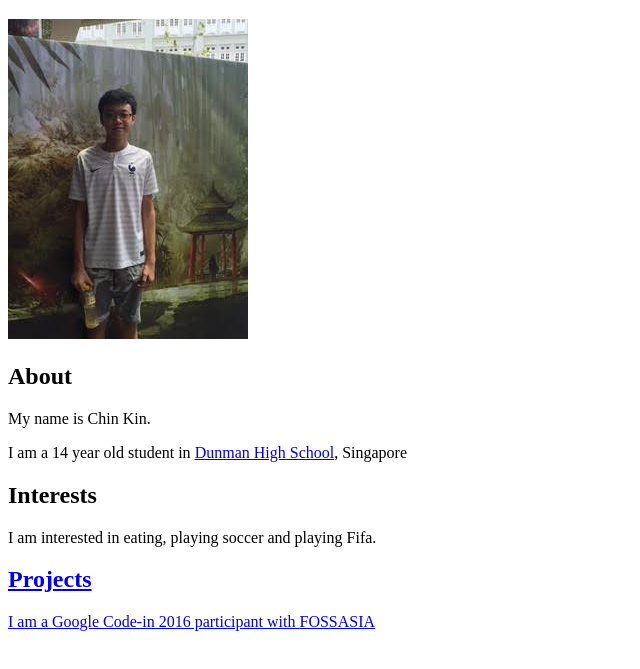
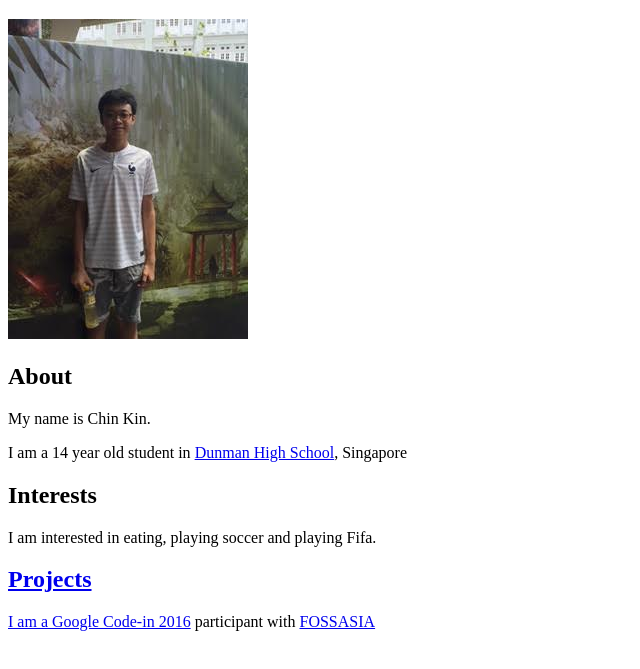
Before and after one commit to 25y2hkinchin/25y2hkinchin.github.io, a plain HTML site: page index.html in a window 1280 px wide. Shown: the part 61-730 px from the top of the page, without its empty margins (0-640 px from the left). Drawn offline with Linux system fonts and the light colour scheme.

Commit message:
Update index.html

```diff
--- a/index.html
+++ b/index.html
@@ -13,7 +13,7 @@
     <h2>Interests</h2>
     <p>I am interested in eating, playing soccer and playing Fifa.<a href="https://www.easports.com/fifa/frostbite"></p>
     <h2>Projects</h2>
-    <p> I am a Google Code-in 2016 participant with <a href="http://fossasia.org">FOSSASIA</a></p>
+    <p> I am a <a href="https://codein.withgoogle.com">Google Code-in 2016</a> participant with <a href="http://fossasia.org">FOSSASIA</a></p>
 
   </body>
 </html>
```
